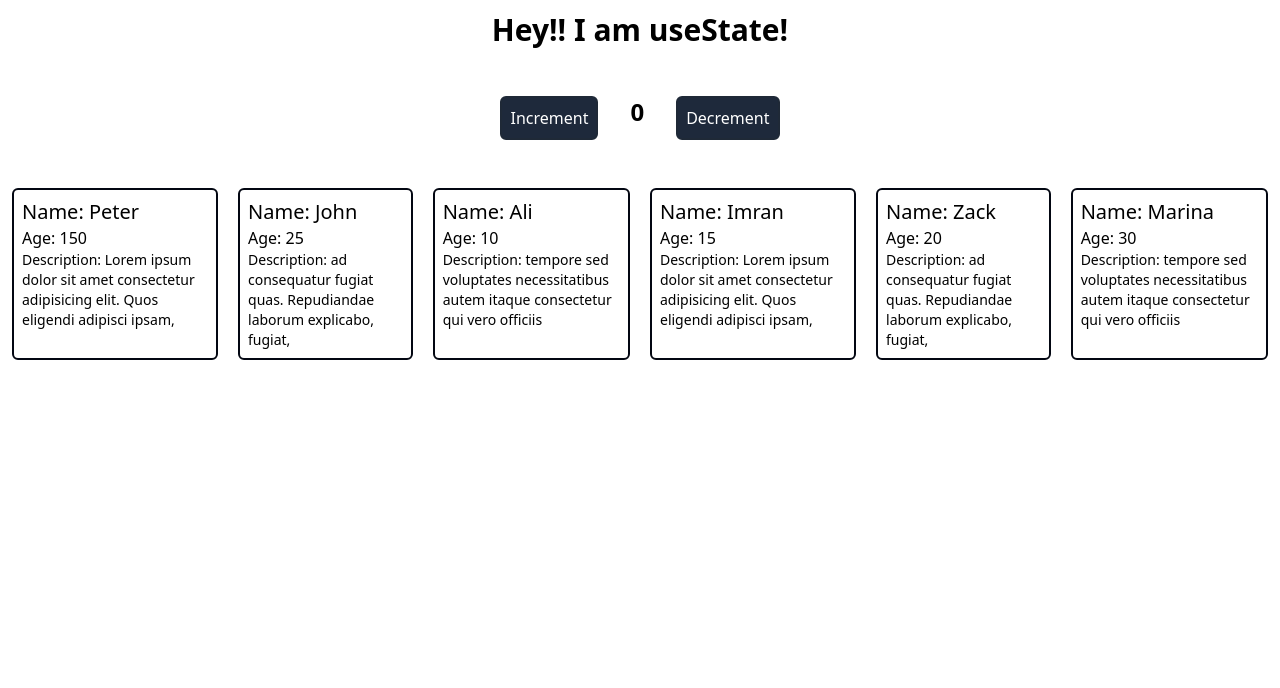
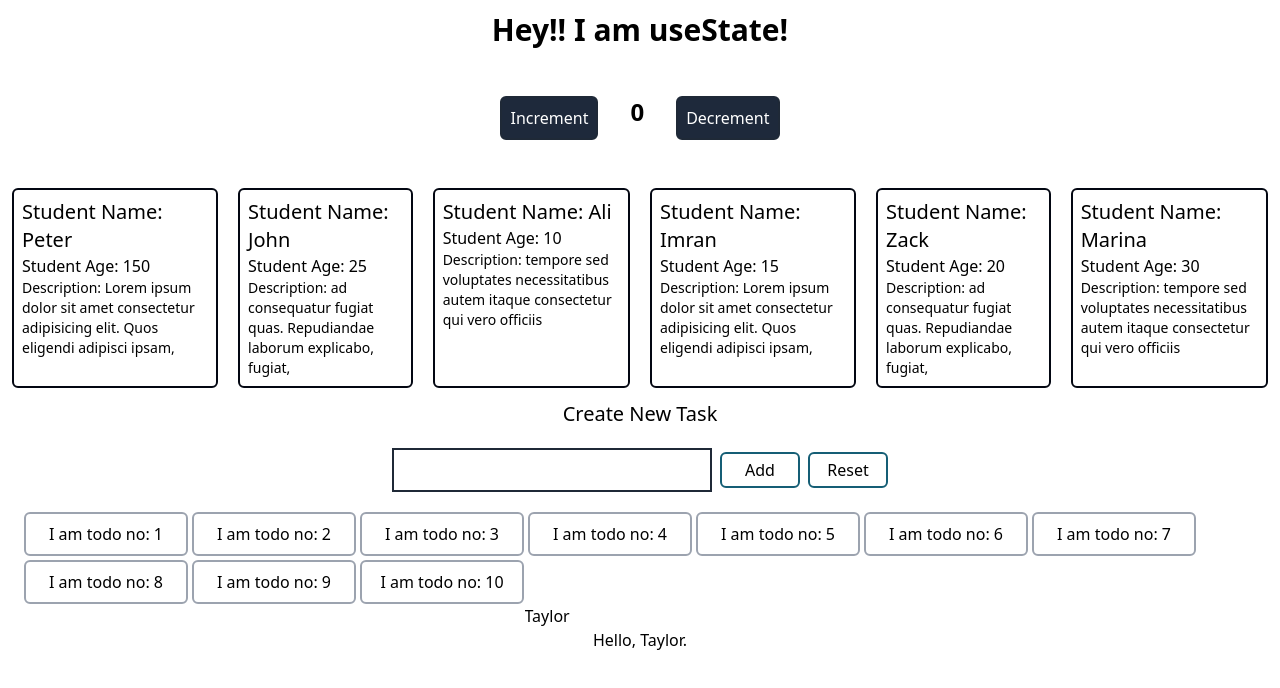
Before and after one commit to syedaAnusha/React-Indepth, a React (Vite) app in the folder learn-react-indepth/: page / in a window 1280 px wide. Shown: the top 688 px of the page. Built offline with nearby package versions, Linux system fonts and the light colour scheme.

Commit message:
refactor

```diff
--- /dev/null
+++ b/learn-react-indepth/src/react-hooks-components/UseEffect.jsx
@@ -0,0 +1,61 @@
+/* eslint-disable no-unused-vars */
+//* This file is dedicated to practise useState hook only!
+import { useEffect, useState } from "react";
+import { DATA } from "./student_data";
+import Card from "./ui/Card";
+
+const UseState = () => {
+  const [counter, setCounter] = useState(0);
+  const [StudentDetails, setStudentDetails] = useState([]);
+
+  //* I’ve updated the state, but the screen doesn’t update
+  //   useEffect(() => {
+  //     let getStudentData = DATA[0];
+  //     getStudentData.age = 10; //*    🚩 Wrong: mutating existing object
+  //     setStudentDetails(DATA); //*   🚩 Wrong: passing mutated object!
+  //     setStudentDetails([...DATA]);
+  //   }, [StudentDetails]);
+  //! In above Code, dependency array => [studentDetails], will run infinitely!
+
+  useEffect(() => {
+    let getStudentData = DATA[0];
+    getStudentData.age = 150;
+    setStudentDetails([...DATA]); //* 🌳 Correct!
+  }, []);
+
+  const handleClickCounter = () => {
+    setCounter((prev) => prev + 1);
+  };
+  return (
+    <div className="flex flex-col justify-center items-center  m-3">
+      <h1 className="text-3xl font-black">Hey!! I am useState!</h1>
+
+      <section className="p-12 flex gap-8">
+        <button
+          className="p-2 border-2 border-gray-800 rounded-md bg-slate-800 text-white"
+          onClick={() => handleClickCounter()} //* 🌳 Correct!
+          //   onClick={() => {                //* 🌳 Correct!
+          //     setCounter((prev) => prev + 1);
+          //   }}
+          //   onClick={setCounter((prev) => prev + 1)} //* 🚩 Wrong
+          //   onClick={handleClickCounter()} //* 🚩 Wrong
+        >
+          Increment
+        </button>
+        <h2 className="text-2xl font-semibold">{counter}</h2>
+        <button
+          className="p-2 border-2 border-gray-800 rounded-md bg-slate-800 text-white"
+          onClick={() => {
+            setCounter((prev) => prev - 1);
+          }}
+        >
+          Decrement
+        </button>
+      </section>
+
+      <Card student={StudentDetails} />
+    </div>
+  );
+};
+
+export default UseState;
--- a/learn-react-indepth/src/react-hooks-components/UseState.jsx
+++ b/learn-react-indepth/src/react-hooks-components/UseState.jsx
@@ -1,9 +1,88 @@
+/* eslint-disable react-hooks/exhaustive-deps */
 /* eslint-disable no-unused-vars */
 //* This file is dedicated to practise useState hook only!
 import { useEffect, useState } from "react";
 import { DATA } from "./student_data";
 import Card from "./ui/Card";
+import { Block } from "./ui/Block";
 
+function createInitialTodos() {
+  const initialTodos = [];
+  for (let i = 0; i < 10; i++) {
+    initialTodos.push({
+      id: i,
+      task: `I am todo no: ${i + 1}`,
+    });
+  }
+  return initialTodos;
+}
+
+//* Child Component
+const Todos = () => {
+  const [todos, setTodos] = useState(createInitialTodos);
+  const [text, setText] = useState("");
+  const [version, setVersion] = useState(0);
+
+  // useEffect(() => {
+  // , { id: todos.length, task: text }
+  //   setTodos([...todos]);
+  // }, []);
+
+  return (
+    <>
+      <main className="flex flex-col justify-center items-center m-3">
+        <label htmlFor="task" className="text-xl font-medium">
+          Create New Task
+        </label>
+        <section className="gap-2 flex items-center">
+          <input
+            type="text"
+            name="addTask"
+            id="task"
+            className="border-2 border-gray-800 p-2 w-80 mt-5 mb-5"
+            onChange={(e) => {
+              setText(e.target.value);
+            }}
+            value={text}
+          />
+          <button
+            className="rounded-md border-2 p-1 w-20 border-cyan-800 hover:bg-cyan-950 hover:text-white"
+            onClick={() => {
+              if (text.length !== 0)
+                setTodos([...todos, { id: todos.length, task: text }]);
+            }}
+          >
+            Add
+          </button>
+          <button
+            className="rounded-md border-2 p-1 w-20 border-cyan-800 hover:bg-cyan-950 hover:text-white"
+            onClick={() => {
+              console.log(version);
+              setVersion(version + 1);
+            }}
+          >
+            Reset
+          </button>
+        </section>
+        <Block value={todos} />
+        <Form key={version} />
+      </main>
+    </>
+  );
+};
+
+function Form() {
+  const [name, setName] = useState("Taylor");
+
+  return (
+    <>
+      <input value={name} onChange={(e) => setName(e.target.value)} />
+      <p>Hello, {name}.</p>
+    </>
+  );
+}
+
+//* Main/Parent Component
 const UseState = () => {
   const [counter, setCounter] = useState(0);
   const [StudentDetails, setStudentDetails] = useState([]);
@@ -53,7 +132,8 @@ const UseState = () => {
         </button>
       </section>
 
-      <Card student={StudentDetails} />
+      <Card value={StudentDetails} />
+      <Todos />
     </div>
   );
 };
--- /dev/null
+++ b/learn-react-indepth/src/react-hooks-components/ui/Block.jsx
@@ -0,0 +1,21 @@
+/* eslint-disable react/prop-types */
+import { Fragment } from "react";
+
+export const Block = ({ value }) => {
+  return (
+    <Fragment>
+      <ul className="flex font-sans flex-wrap gap-1">
+        {value.map((item, index) => (
+          <div
+            key={item.id}
+            className="flex border-2 border-gray-400 p-2 rounded-md cursor-pointer hover:text-black"
+          >
+            <li key={index} className="text-md font-medium w-36 text-center">
+              {item.task}
+            </li>
+          </div>
+        ))}
+      </ul>
+    </Fragment>
+  );
+};
--- a/learn-react-indepth/src/react-hooks-components/ui/Card.jsx
+++ b/learn-react-indepth/src/react-hooks-components/ui/Card.jsx
@@ -1,15 +1,15 @@
 /* eslint-disable react/prop-types */
-const Card = ({ student }) => {
+const Card = ({ value }) => {
   return (
     <div className="flex font-sans flex-nowrap">
       <div className="flex flex-nowrap gap-5">
-        {student.map((std, index) => (
+        {value.map((std, index) => (
           <div
             key={index}
             className="border-2 border-gray-950 p-2 rounded-md cursor-pointer hover:bg-slate-800 hover:text-white"
           >
-            <h1 className="text-xl font-medium">Name: {std.name}</h1>
-            <h3 className="text-md font-medium">Age: {std.age}</h3>
+            <h1 className="text-xl font-medium">Student Name: {std["name"]}</h1>
+            <h3 className="text-md font-medium">Student Age: {std["age"]}</h3>
             <p className="text-sm font-medium">
               Description: {std.description}
             </p>
@@ -19,5 +19,4 @@ const Card = ({ student }) => {
     </div>
   );
 };
-
 export default Card;
```
